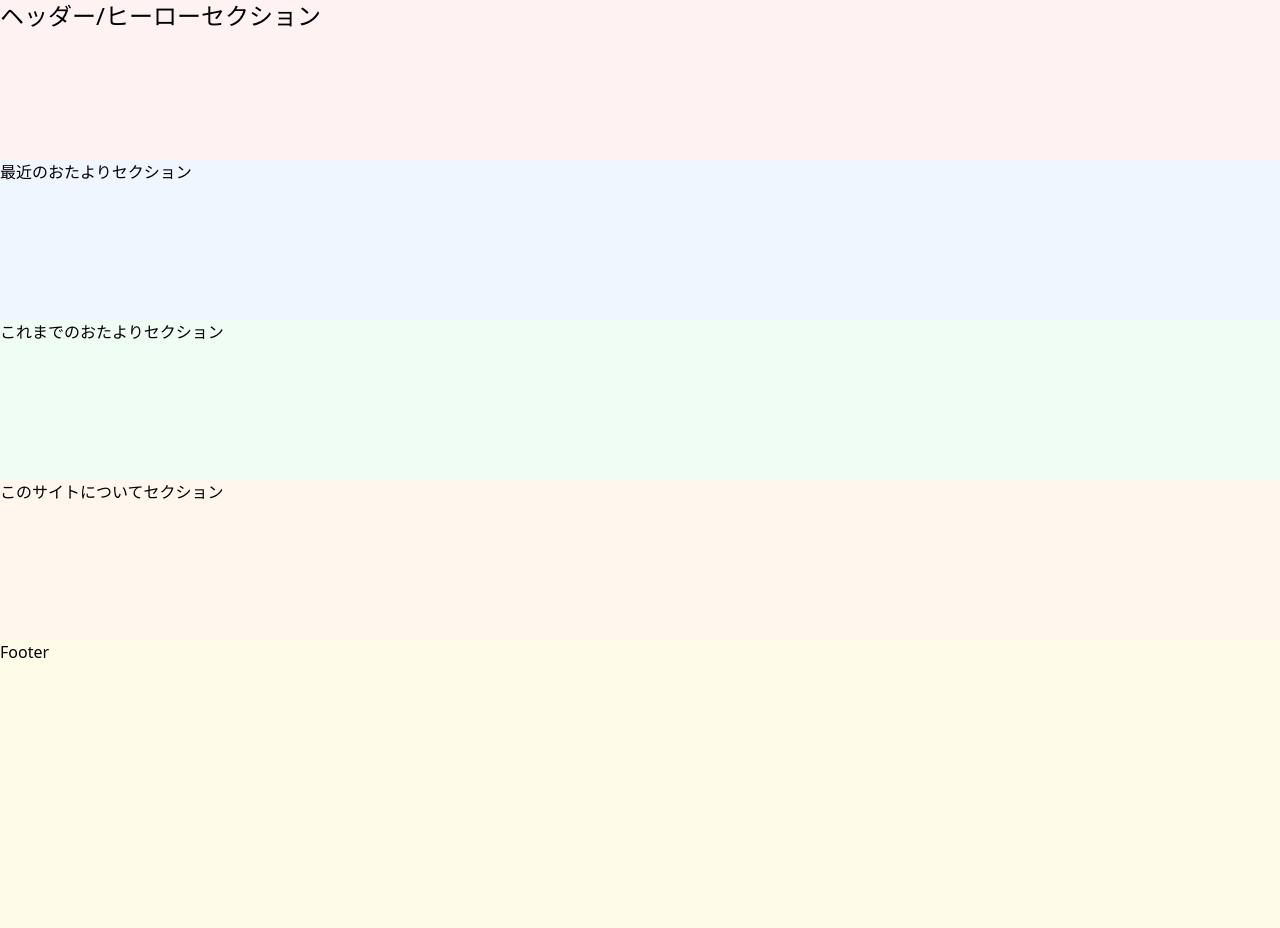
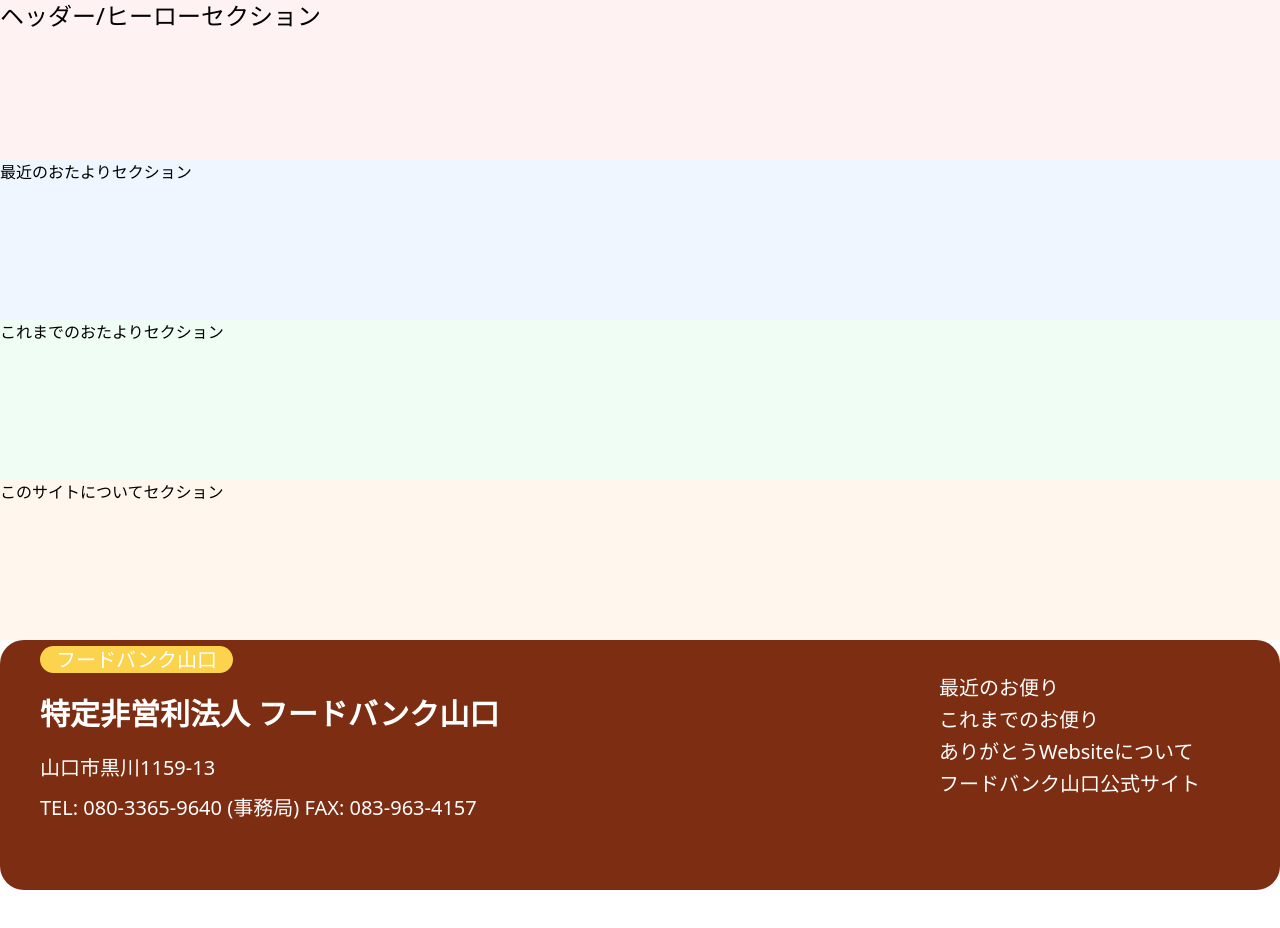
Before and after one commit to foodbank-ymg/thanks-web-frontend, a Next.js app: page / in a window 1280 px wide. Shown: the top 928 px of the page. After the commit the page ends 890 px from the top, so only its background shows below. Built offline with nearby package versions, Linux system fonts and the light colour scheme.

Commit message:
footercreated

```diff
--- a/src/components/Footer.tsx
+++ b/src/components/Footer.tsx
@@ -1,7 +1,22 @@
 import React from 'react'
 
 const Footer = () => {
-  return <div className='h-[360px] bg-yellow-50'>Footer</div>
+  return <div className='h-[250px] bg-orange-900 rounded-3xl text-white text-xl'>
+    <div className="float-left ml-10 leading-10">
+            <p><span className='bg-amber-300 rounded-full pr-4 pl-4'>フードバンク山口</span></p>
+            <h1 className='text-3xl pt-4 font-bold'>特定非営利法人 フードバンク山口</h1>
+            <div className='pt-4'>
+              <p>山口市黒川1159-13</p>
+              <p>TEL: 080-3365-9640 (事務局) FAX: 083-963-4157</p>
+            </div>
+        </div>
+        <div className='float-right mr-20 pt-8 leading-8'>
+            <p>最近のお便り</p>
+            <p>これまでのお便り</p>
+            <p>ありがとうWebsiteについて</p>
+            <p>フードバンク山口公式サイト</p>
+        </div>
+  </div>
 }
 
 export default Footer
```
